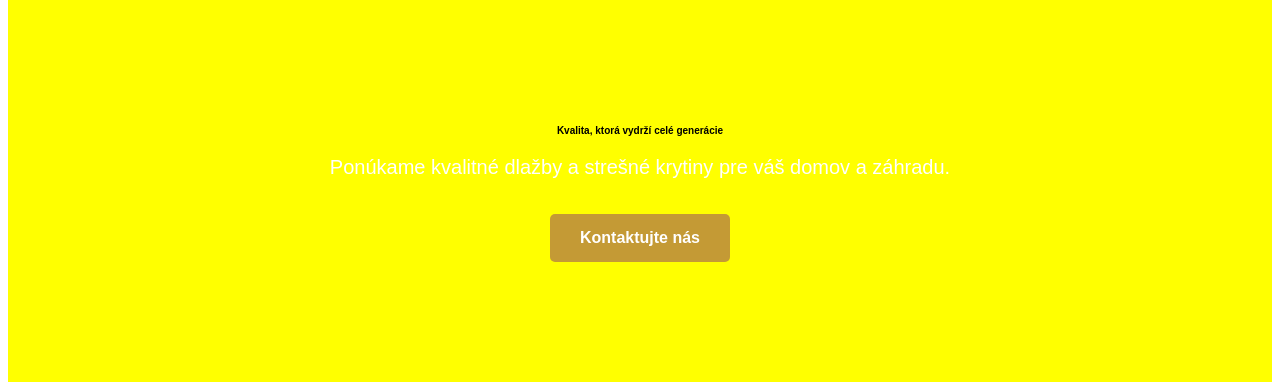
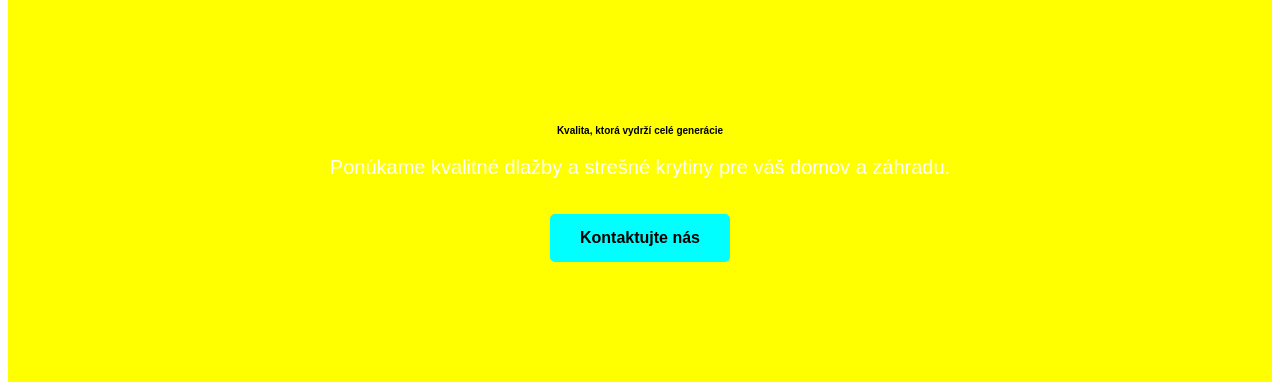
Before and after one commit to Maradnak/stavebna-firma, a plain HTML site: page index.html in a window 1280 px wide. Shown: the part 47-435 px from the top of the page. Drawn offline with Linux system fonts and the light colour scheme.

Commit message:
Refactor CSS styles for hero section
Updated hero button styles and ensured consistent formatting.

```diff
--- a/style.css
+++ b/style.css
@@ -43,8 +43,8 @@ p {
 
 .hero-button {
     display: inline-block;
-    background-color: #c49a35;
-    color: white;
+    background-color: cyan;
+    color: black;
     padding: 15px 30px;
     text-decoration: none;
     font-weight: bold;
```
